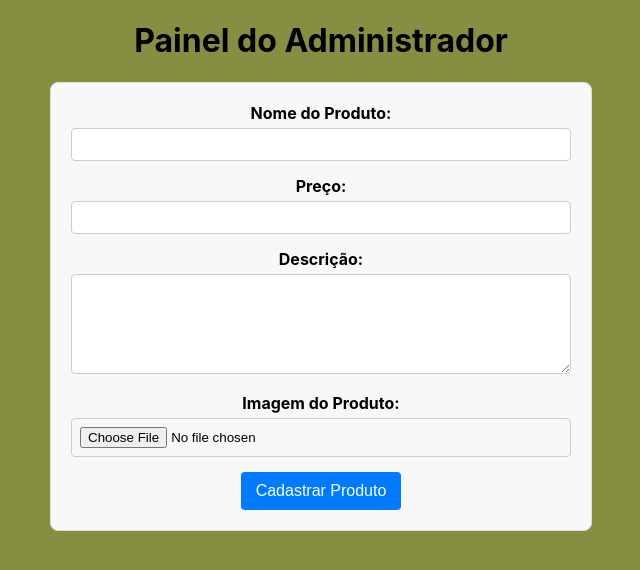
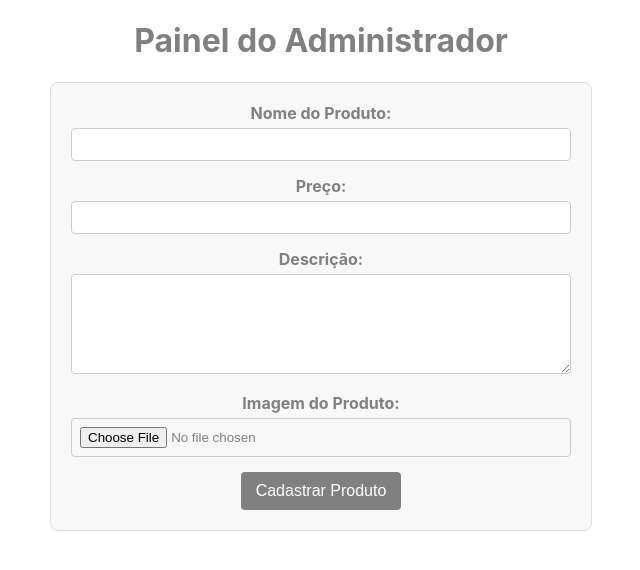
Before and after one commit to jeffesondiogosilva/loja-casulo, a React (Create React App) app: page /adm in a window 1280 px wide. Shown: the top 570 px of the page, without its empty margins (319-959 px from the left). Built offline with nearby package versions, Linux system fonts and the light colour scheme.

Commit message:
feat: ajuste de cores

```diff
--- a/src/App.css
+++ b/src/App.css
@@ -44,13 +44,14 @@
 }
 
 html{
-  background-color:#878E41;
+  background-color:#fff;
   text-align: center;
 
 }
 
 .catalog{
   text-align:left;
+  background-color: #878E41;
 }
 
 .produto{
@@ -66,11 +67,12 @@ html{
 
 .painel-adm{
     text-align: center;
+    background-color: white;
+    color: grey;
 }
 
 .form-produto{
   background-color: white;
-  color: black;
   padding: 2px;
   width: 50%;
 }
@@ -116,7 +118,7 @@ html{
 }
 
 button[type="submit"] {
-  background-color: #007bff;
+  background-color: grey;
   color: white;
   padding: 10px 15px;
   border: none;
@@ -126,7 +128,7 @@ button[type="submit"] {
 }
 
 button[type="submit"]:hover {
-  background-color: #0056b3;
+  background-color: grey;
 }
 
 title-painel{
--- a/src/Home.jsx
+++ b/src/Home.jsx
@@ -8,6 +8,8 @@ function Home() {
 
         <header className="App-header">
           <img src={logo} className="App-logo" alt="logo" />
+
+          <p>Catálogo</p>
           {/* <a
             className="App-link"
             href="https://reactjs.org"
```
